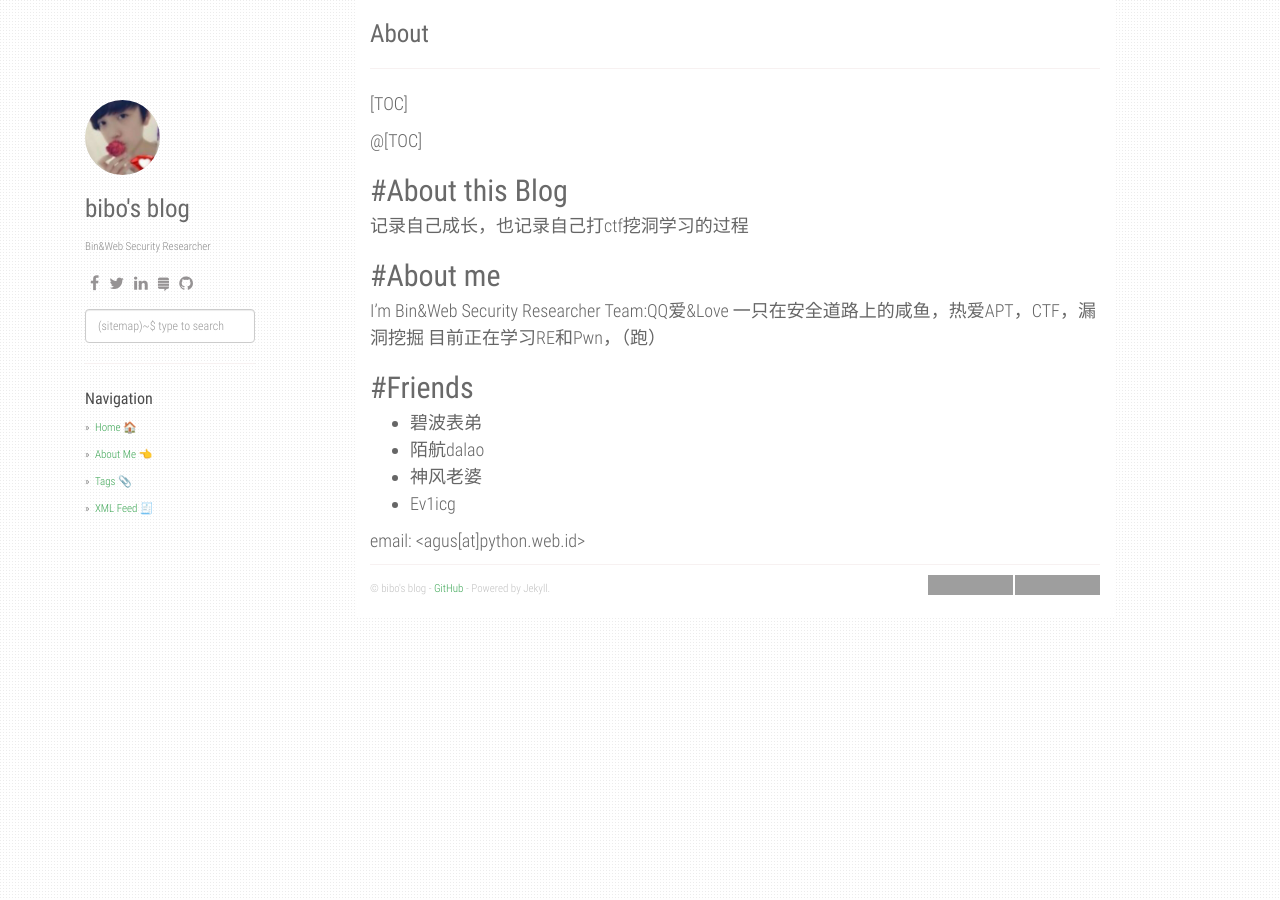
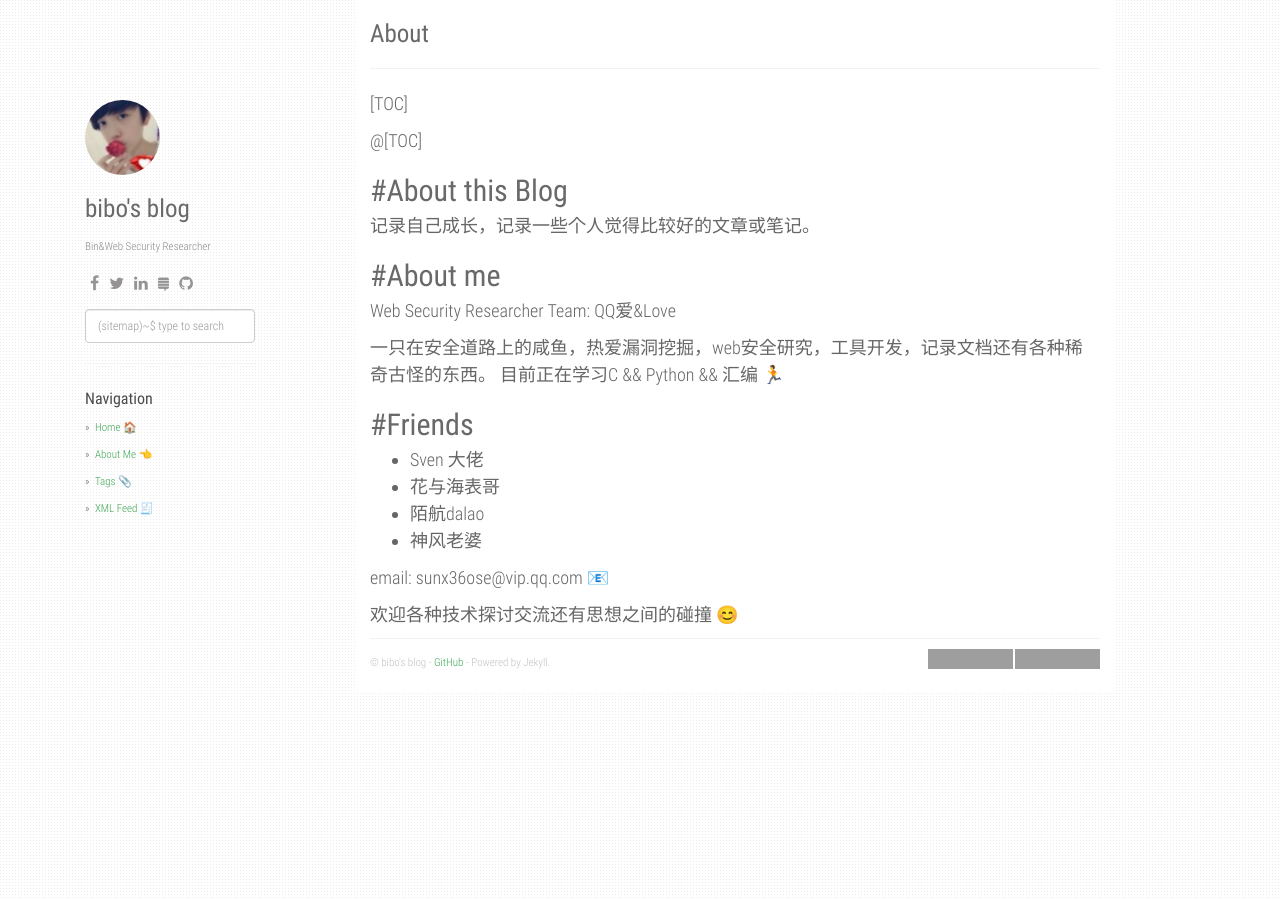
Before and after one commit to fuchen666/ppbibo.github.io, a Jekyll site: the page built from about.md, in a window 1280 px wide. Built offline with Jekyll 4.4.1, drawn with Linux system fonts in a browser that asks for light colours; grey boxes are pictures that could not be loaded.

Commit message:
add about me some info

```diff
--- a/about.md
+++ b/about.md
@@ -9,18 +9,21 @@ permalink: /about/
 @[TOC]
 
 ## #About this Blog
-记录自己成长，也记录自己打ctf挖洞学习的过程
+记录自己成长，记录一些个人觉得比较好的文章或笔记。
 
 ## #About me
-I'm Bin&Web Security Researcher
-Team:QQ爱&Love
-一只在安全道路上的咸鱼，热爱APT，CTF，漏洞挖掘
-目前正在学习RE和Pwn，（跑）
+Web Security Researcher
+Team: QQ爱&Love
+
+一只在安全道路上的咸鱼，热爱漏洞挖掘，web安全研究，工具开发，记录文档还有各种稀奇古怪的东西。
+目前正在学习C && Python && 汇编 🏃
 
 ## #Friends
-- 碧波表弟
+- Sven 大佬
+- 花与海表哥
 - 陌航dalao
 - 神风老婆
-- Ev1icg
 
-email: <agus[at]python.web.id>
+email: sunx36ose@vip.qq.com 📧
+
+欢迎各种技术探讨交流还有思想之间的碰撞 😊
```
